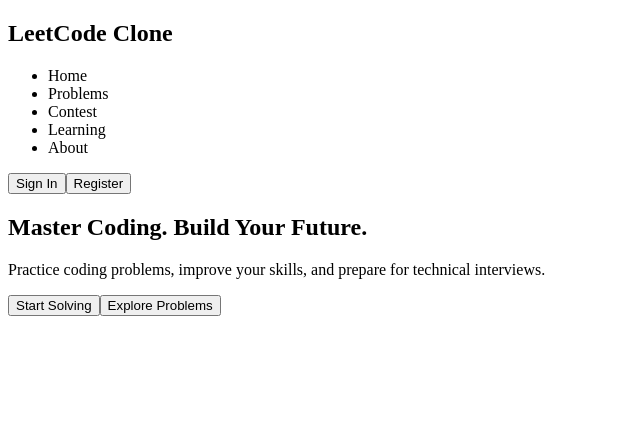
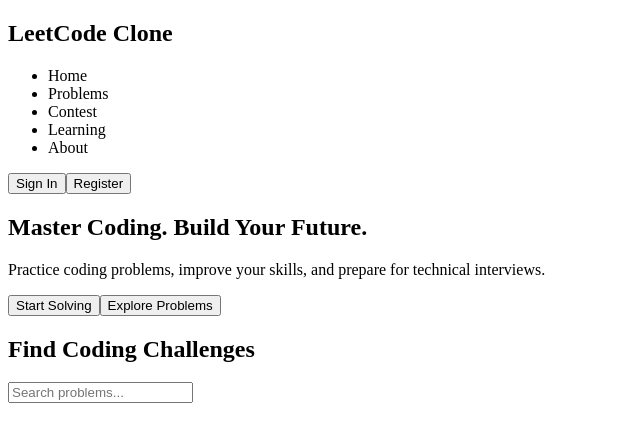
Before and after one commit to svk-vasanthkumar/React--Leetcode, a React (Vite) app: page / in a window 1280 px wide. Shown: the top 442 px of the page, without its empty margins (0-640 px from the left). Built offline with nearby package versions, Linux system fonts and the light colour scheme.

Commit message:
Created Search component

```diff
--- a/src/App.jsx
+++ b/src/App.jsx
@@ -1,11 +1,13 @@
 import Navbar from "./components/Navbar";
 import Hero from "./components/Hero";
+import Search from "./components/Search";
 
 function App() {
   return (
     <>
       <Navbar />
       <Hero />
+      <Search />
     </>
   );
 }
--- a/src/components/Search.jsx
+++ b/src/components/Search.jsx
@@ -0,0 +1,14 @@
+function Search() {
+  return (
+    <section>
+      <h2>Find Coding Challenges</h2>
+
+      <input
+        type="text"
+        placeholder="Search problems..."
+      />
+    </section>
+  );
+}
+
+export default Search;
```
